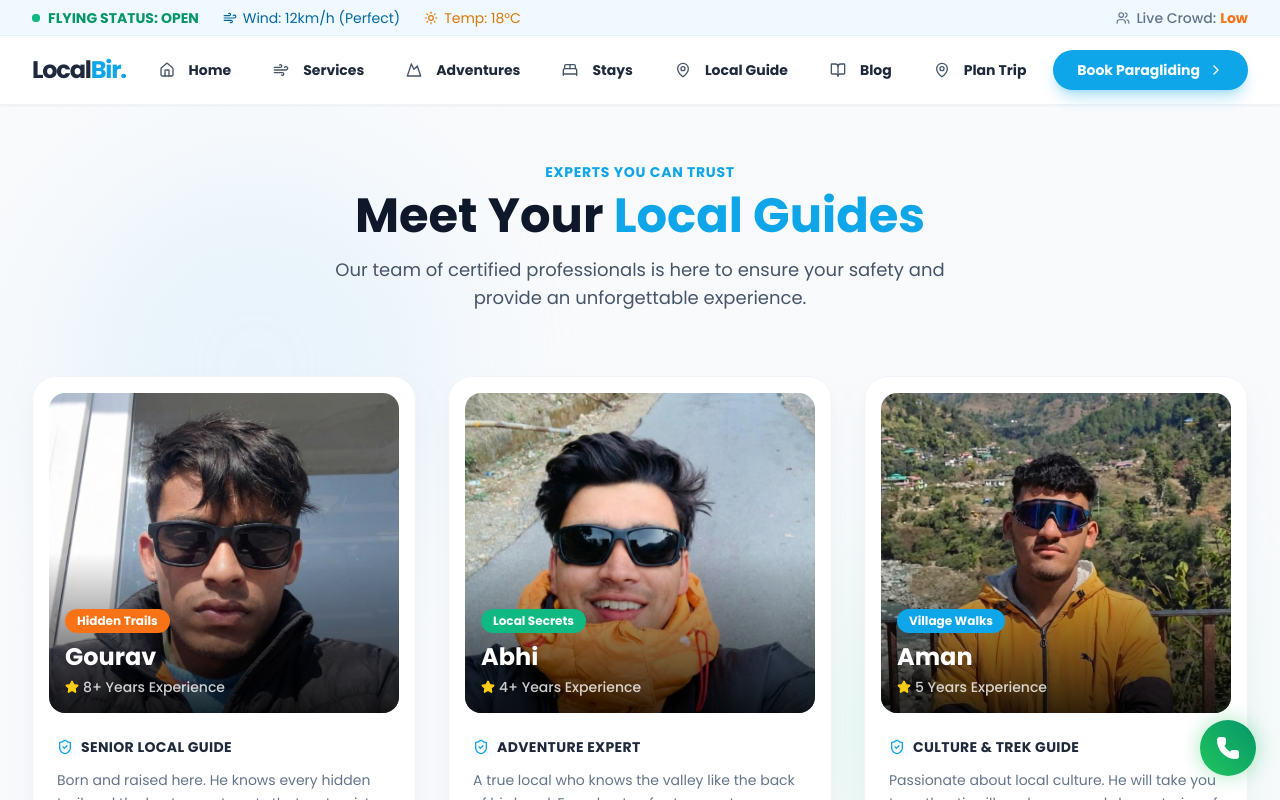
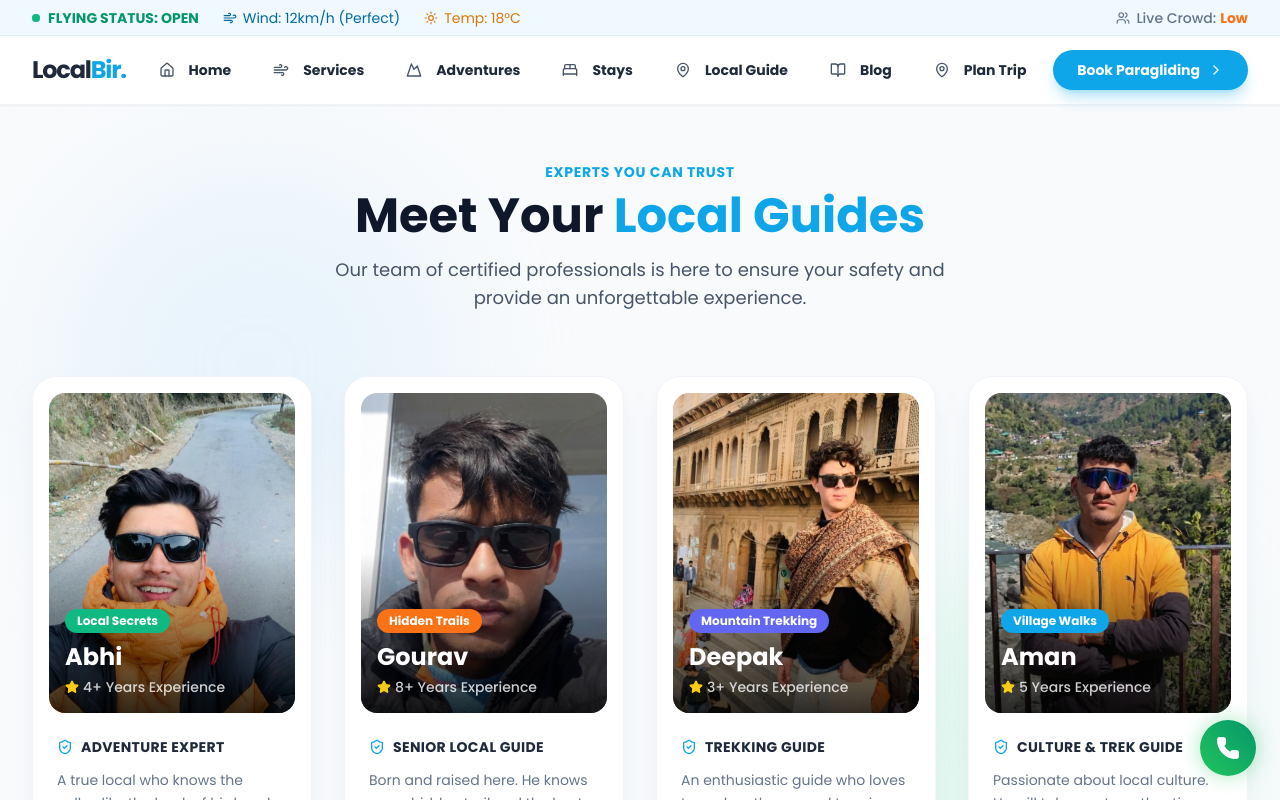
Before and after one commit to pawan369x/Localbir, a React (Vite) app: page /guide in a window 1280 px wide. Shown: the top 800 px of the page. Built offline with nearby package versions, Linux system fonts and the light colour scheme.

Commit message:
local guide

```diff
--- a/src/components/LocalGuide.jsx
+++ b/src/components/LocalGuide.jsx
@@ -9,6 +9,15 @@ import { MapPin, Compass, Camera, Coffee, Star, ShieldCheck, Heart } from 'lucid
 const LocalGuide = ({ onBookClick }) => {
     const guides = [
         {
+            name: "Abhi",
+            role: "Adventure Expert",
+            exp: "4+ Years Experience",
+            desc: "A true local who knows the valley like the back of his hand. From best cafes to secret waterfalls, he's your guy.",
+            image: "/abhi_new.jpg",
+            specialty: "Local Secrets",
+            color: "bg-emerald-500"
+        },
+        {
             name: "Gourav",
             role: "Senior Local Guide",
             exp: "8+ Years Experience",
@@ -18,13 +27,13 @@ const LocalGuide = ({ onBookClick }) => {
             color: "bg-orange-500"
         },
         {
-            name: "Abhi",
-            role: "Adventure Expert",
-            exp: "4+ Years Experience",
-            desc: "A true local who knows the valley like the back of his hand. From best cafes to secret waterfalls, he's your guy.",
-            image: "/abhi_new.jpg",
-            specialty: "Local Secrets",
-            color: "bg-emerald-500"
+            name: "Deepak",
+            role: "Trekking Guide",
+            exp: "3+ Years Experience",
+            desc: "An enthusiastic guide who loves to explore the rugged terrains and share the beauty of the mountains with travelers.",
+            image: "/deepak.jpg",
+            specialty: "Mountain Trekking",
+            color: "bg-indigo-500"
         },
         {
             name: "Aman",
@@ -75,7 +84,7 @@ const LocalGuide = ({ onBookClick }) => {
                     </motion.p>
                 </div>
 
-                <div className="grid grid-cols-1 md:grid-cols-3 gap-8">
+                <div className="grid grid-cols-1 md:grid-cols-2 lg:grid-cols-4 gap-8">
                     {guides.map((guide, index) => (
                         <motion.div
                             key={index}
```
